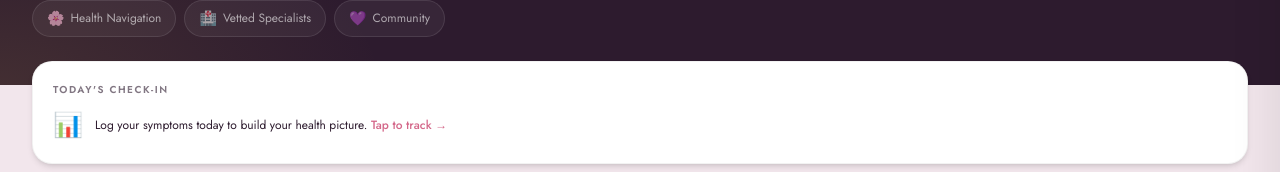
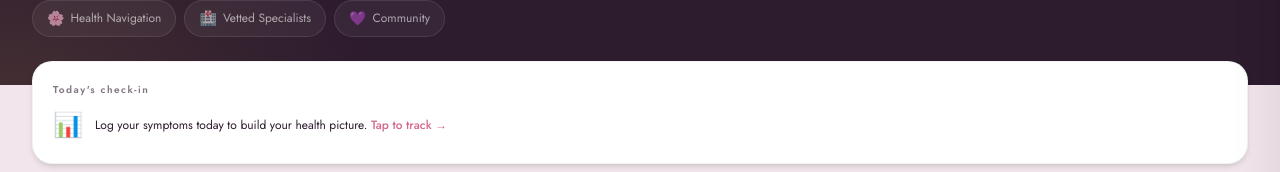
Before and after one commit to shahiil-ahmed/herhealth-africa, a React (Vite) app: page /dashboard in a window 1280 px wide. Shown: the part 370-542 px from the top of the page. Built offline with nearby package versions, Linux system fonts and the light colour scheme; no server answers; the database is empty; sample sign-in values are in the browser's storage; a web font is replaced by a local one.

Commit message:
feat: create dashboard page with user greeting, cycle tracking, and resource navigation

```diff
--- a/src/pages/Dashboard.jsx
+++ b/src/pages/Dashboard.jsx
@@ -142,7 +142,7 @@ export default function Dashboard() {
         <div className="max-w-7xl mx-auto w-full px-4 md:px-8 -mt-6 relative z-10 mb-2">
           <Link to="/tracker" className="block no-underline">
             <div className="bg-white rounded-[20px] shadow-md border border-black/5 p-4 md:p-5 flex flex-col gap-[10px] cursor-pointer hover:-translate-y-1 transition-transform">
-               <div className="text-[10px] font-semibold tracking-[1.5px] text-dark-plum/60 uppercase">TODAY'S CHECK-IN</div>
+               <div className="text-[10px] font-semibold tracking-[1.5px] text-dark-plum/60">Today's check-in</div>
                <div className="flex gap-3 items-center">
                  <div className="text-[24px]">📊</div>
                  <div className="text-[12px] text-dark-plum leading-normal max-w-lg">
```
